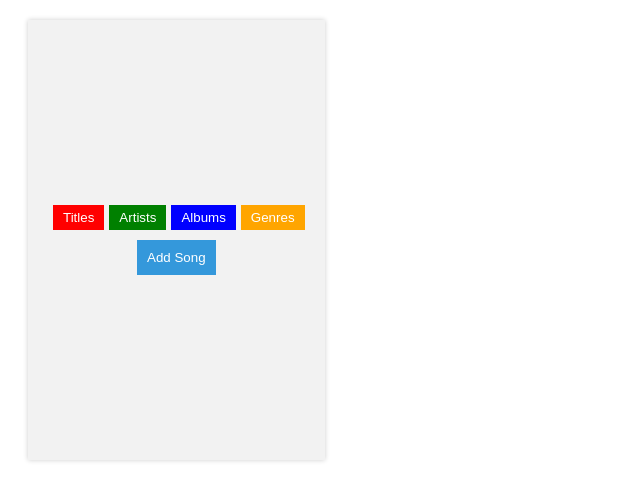
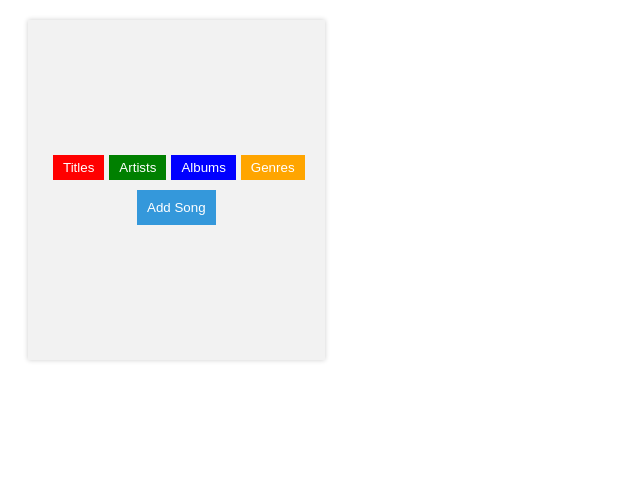
Before and after one commit to debreroha/Music-Player, a React (Create React App) app in the folder frontend/: page / in a window 1280 px wide. Shown: the top 500 px of the page, without its empty margins (0-640 px from the left). Built offline with nearby package versions, Linux system fonts and the light colour scheme.

Commit message:
working on updating and deleting functionalities

```diff
--- a/frontend/src/App.tsx
+++ b/frontend/src/App.tsx
@@ -13,7 +13,7 @@ const Container = styled.div`
   background-color: #f2f2f2;
   box-shadow: 0 0 5px rgba(0, 0, 0, 0.2);
   width: fit-content;
-  height: 400px; /* Set the desired height for the cards */
+  height: 300px; /* Set the desired height for the cards */
 `;
 
 const App = () => {
```
